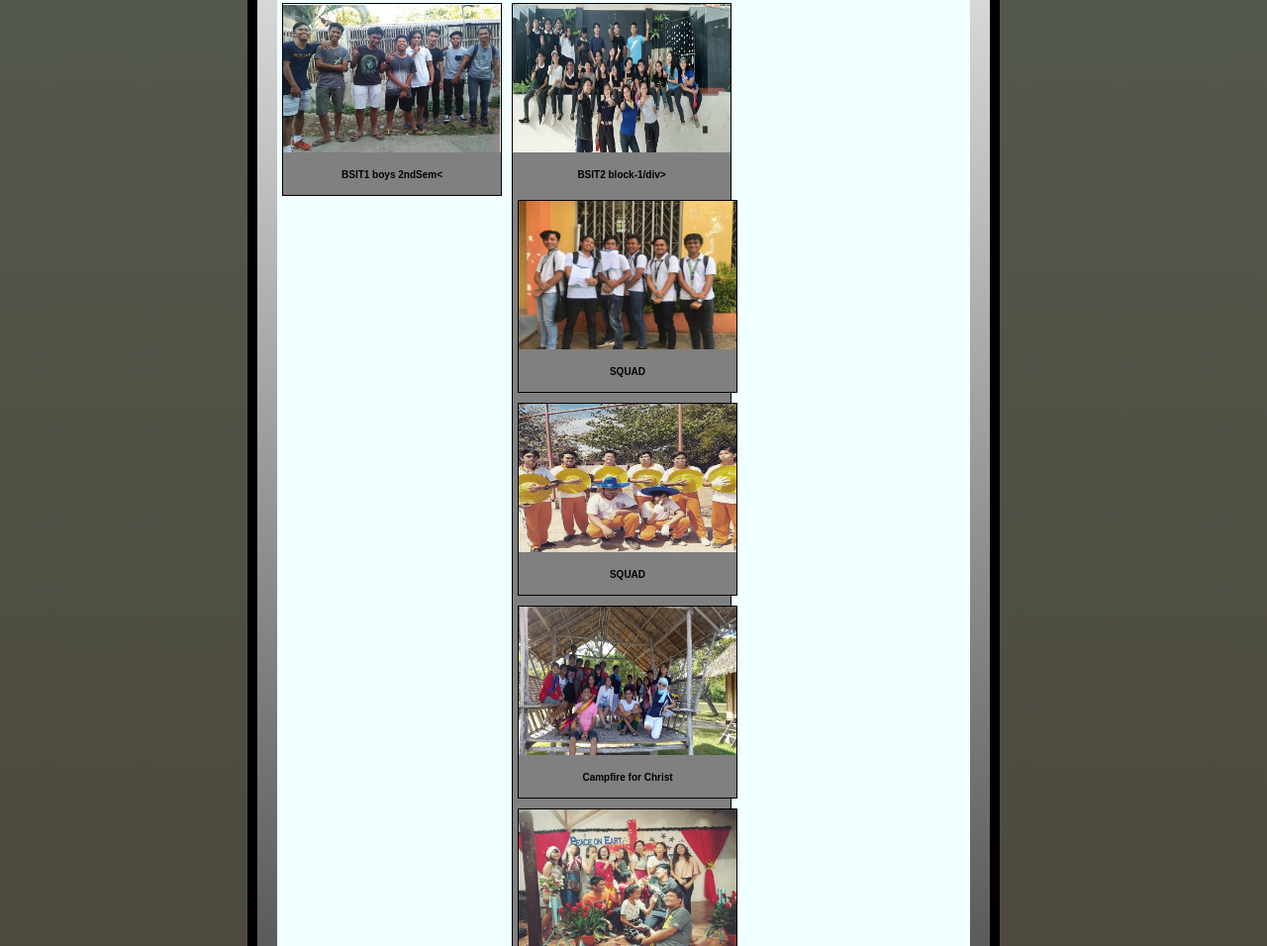
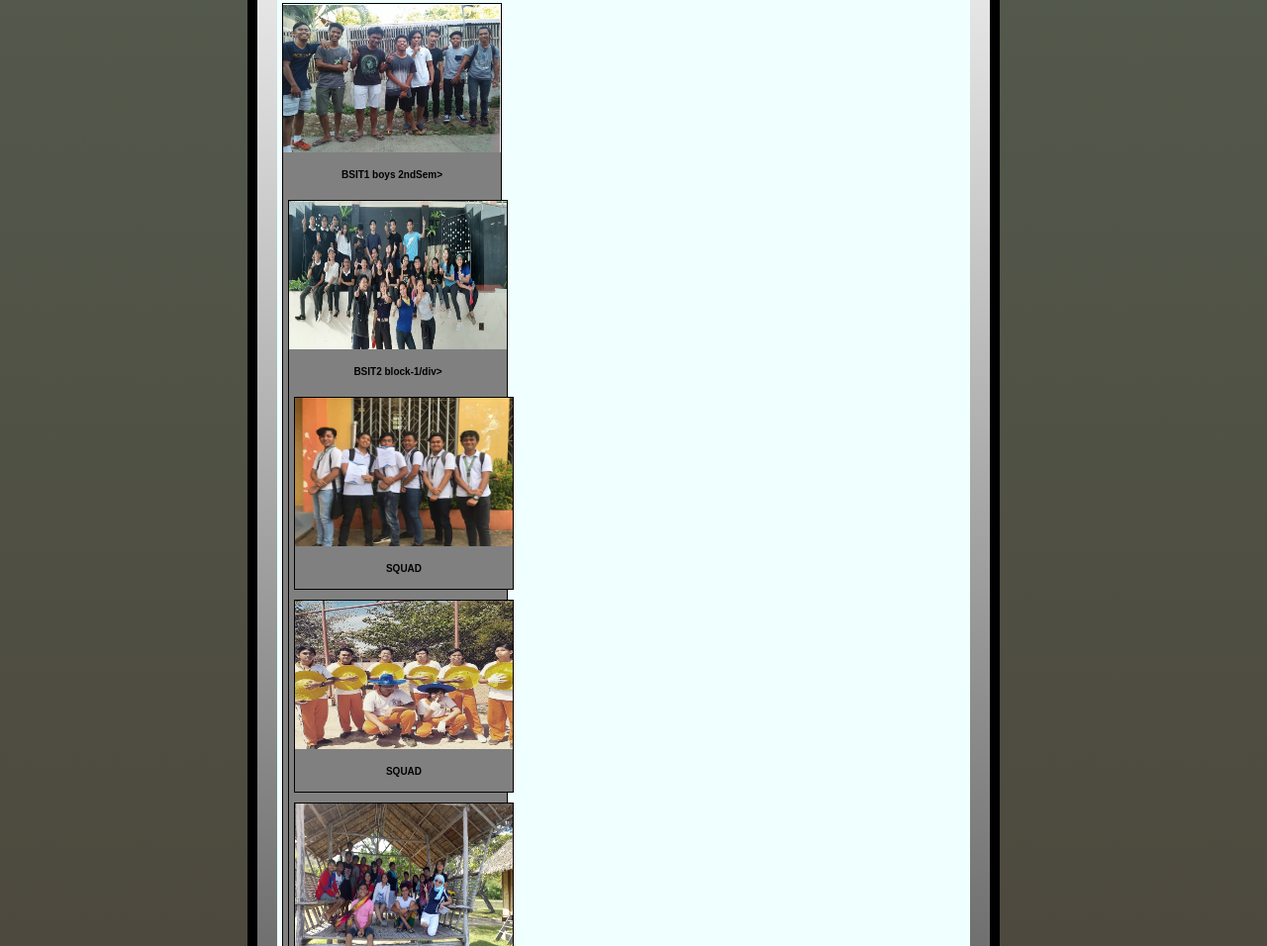
Before and after one commit to ajake011/mahinayallanjake.github.io, a plain HTML site: page index.html in a window 1280 px wide. Shown: the part 2294-3250 px from the top of the page at 99% size. Drawn offline with Linux system fonts and the light colour scheme.

Commit message:
Update index.html

```diff
--- a/index.html
+++ b/index.html
@@ -95,7 +95,7 @@
             </p>
             <div class="imahest">
                 <img src="bsit11.jpg">
-                <div class="descen">BSIT1 boys 2ndSem<</div>
+                <div class="descen">BSIT1 boys 2ndSem>
             </div>
             <div class="imahest">
                 <img src="bsit21.jpg">
```
